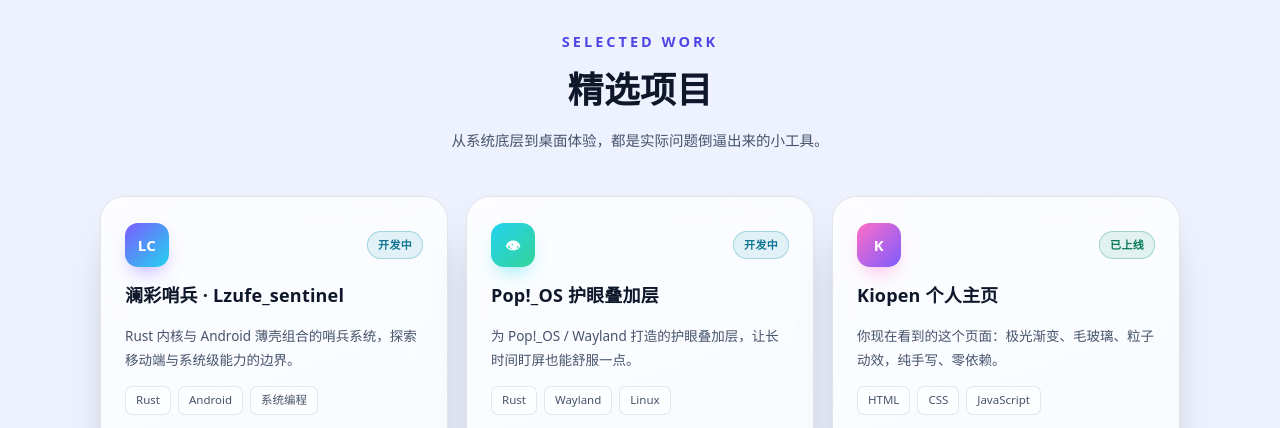
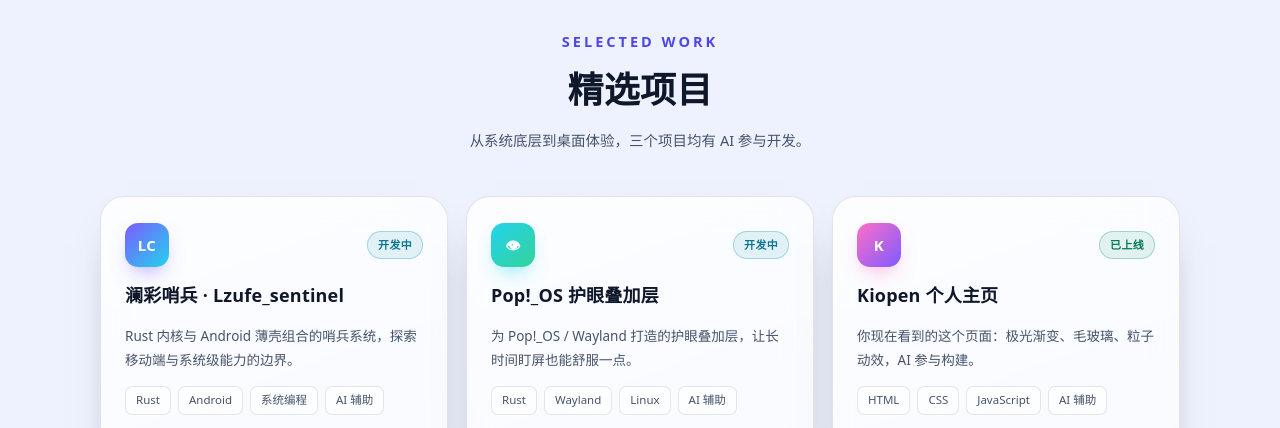
Before and after one commit to Pozest404/Pozest404.github.io, a plain HTML site: page index.html in a window 1280 px wide. Shown: the part 900-1328 px from the top of the page. Drawn offline with Linux system fonts and the light colour scheme; no server answers.

Commit message:
docs: 移除“纯手写/零依赖”，标注三个项目 AI 参与

```diff
--- a/index.html
+++ b/index.html
@@ -541,7 +541,7 @@
         <div class="section-head reveal">
           <p class="eyebrow">Selected Work</p>
           <h2>精选项目</h2>
-          <p>从系统底层到桌面体验，都是实际问题倒逼出来的小工具。</p>
+          <p>从系统底层到桌面体验，三个项目均有 AI 参与开发。</p>
         </div>
 
         <div class="projects-grid">
@@ -552,7 +552,7 @@
             </div>
             <h3>澜彩哨兵 · Lzufe_sentinel</h3>
             <p>Rust 内核与 Android 薄壳组合的哨兵系统，探索移动端与系统级能力的边界。</p>
-            <div class="project-tags"><span>Rust</span><span>Android</span><span>系统编程</span></div>
+            <div class="project-tags"><span>Rust</span><span>Android</span><span>系统编程</span><span>AI 辅助</span></div>
             <div class="project-links">
               <a href="https://gitee.com/kiopen/Lzufe_sentinel" target="_blank" rel="noopener">Gitee
                 <svg viewBox="0 0 24 24" fill="none" stroke="currentColor" stroke-width="2" stroke-linecap="round" stroke-linejoin="round" aria-hidden="true"><path d="M7 17 17 7M9 7h8v8"></path></svg>
@@ -570,7 +570,7 @@
             </div>
             <h3>Pop!_OS 护眼叠加层</h3>
             <p>为 Pop!_OS / Wayland 打造的护眼叠加层，让长时间盯屏也能舒服一点。</p>
-            <div class="project-tags"><span>Rust</span><span>Wayland</span><span>Linux</span></div>
+            <div class="project-tags"><span>Rust</span><span>Wayland</span><span>Linux</span><span>AI 辅助</span></div>
             <div class="project-links">
               <a href="https://gitee.com/kiopen/pop-os-eye-protection" target="_blank" rel="noopener">Gitee
                 <svg viewBox="0 0 24 24" fill="none" stroke="currentColor" stroke-width="2" stroke-linecap="round" stroke-linejoin="round" aria-hidden="true"><path d="M7 17 17 7M9 7h8v8"></path></svg>
@@ -584,8 +584,8 @@
               <span class="badge">已上线</span>
             </div>
             <h3>Kiopen 个人主页</h3>
-            <p>你现在看到的这个页面：极光渐变、毛玻璃、粒子动效，纯手写、零依赖。</p>
-            <div class="project-tags"><span>HTML</span><span>CSS</span><span>JavaScript</span></div>
+            <p>你现在看到的这个页面：极光渐变、毛玻璃、粒子动效，AI 参与构建。</p>
+            <div class="project-tags"><span>HTML</span><span>CSS</span><span>JavaScript</span><span>AI 辅助</span></div>
             <div class="project-links">
               <a href="https://kiopen.icu/" target="_blank" rel="noopener">在线访问
                 <svg viewBox="0 0 24 24" fill="none" stroke="currentColor" stroke-width="2" stroke-linecap="round" stroke-linejoin="round" aria-hidden="true"><path d="M7 17 17 7M9 7h8v8"></path></svg>
```
